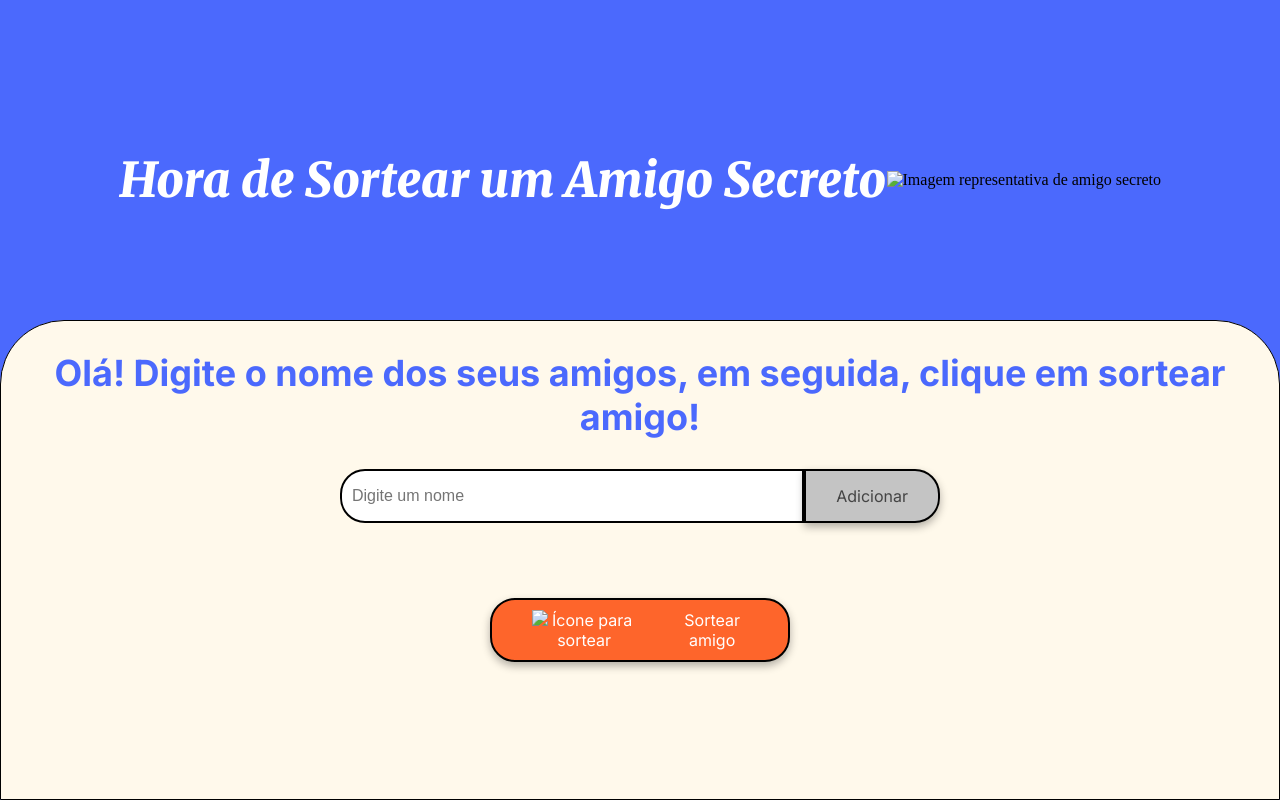
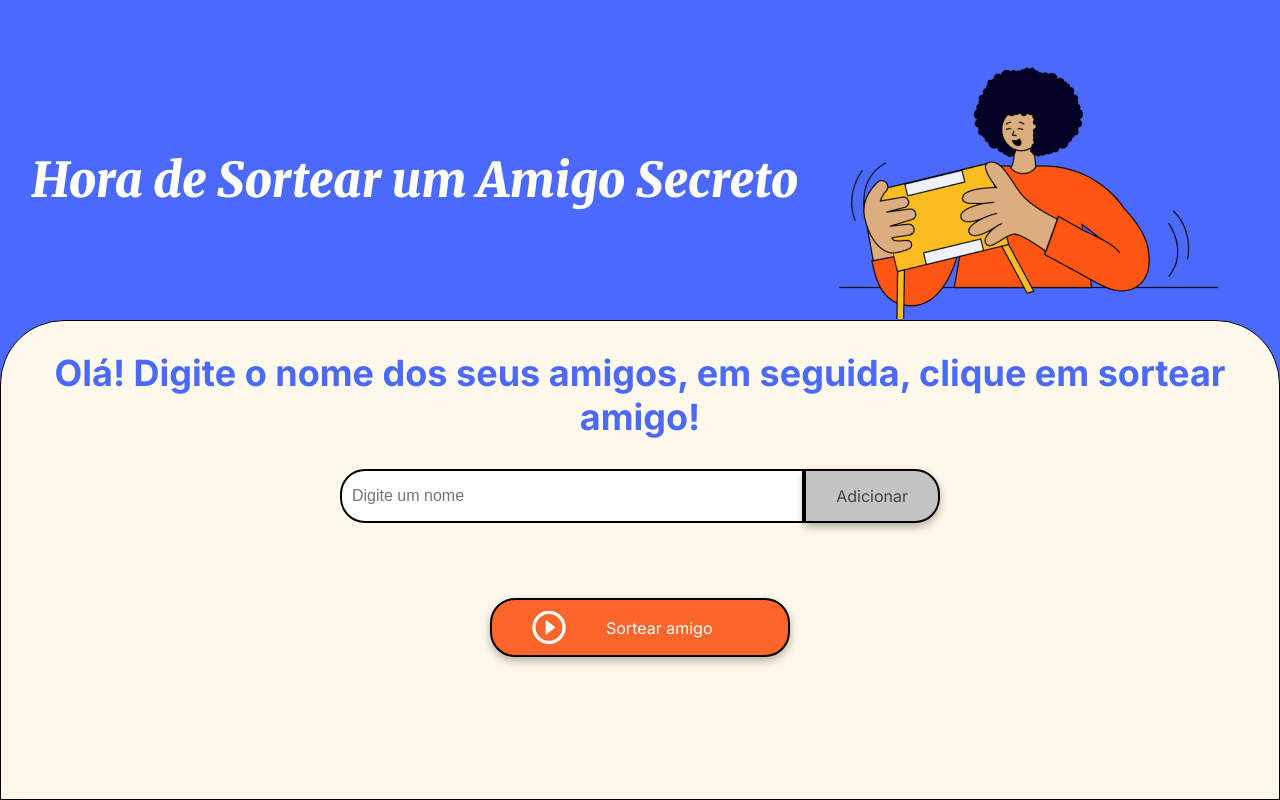
Before and after one commit to Luciano-Lopes2013/Amigo-Secreto-Oracle, a plain HTML site: page index.html in a window 1280 px wide. Drawn offline with Linux system fonts and the light colour scheme.

Commit message:
Update index.html
Alterando source imagens

```diff
--- a/index.html
+++ b/index.html
@@ -14,7 +14,7 @@
     <main class="main-content">
         <header class="header-banner">
             <h1 class="main-title">Hora de Sortear um Amigo Secreto</h1>
-            <img src="assets/amigo-secreto.png" alt="Imagem representativa de amigo secreto">
+            <img src="amigo-secreto.png" alt="Imagem representativa de amigo secreto">
         </header>
 
         <section class="input-section">
@@ -29,7 +29,7 @@
 
             <div class="button-container">
                 <button class="button-draw" onclick="drawFriend()" aria-label="Sortear amigo secreto">
-                    <img src="assets/play_circle_outline.png" alt="Ícone para sortear">
+                    <img src="play_circle_outline.png" alt="Ícone para sortear">
                     Sortear amigo
                 </button>
             </div>
```
